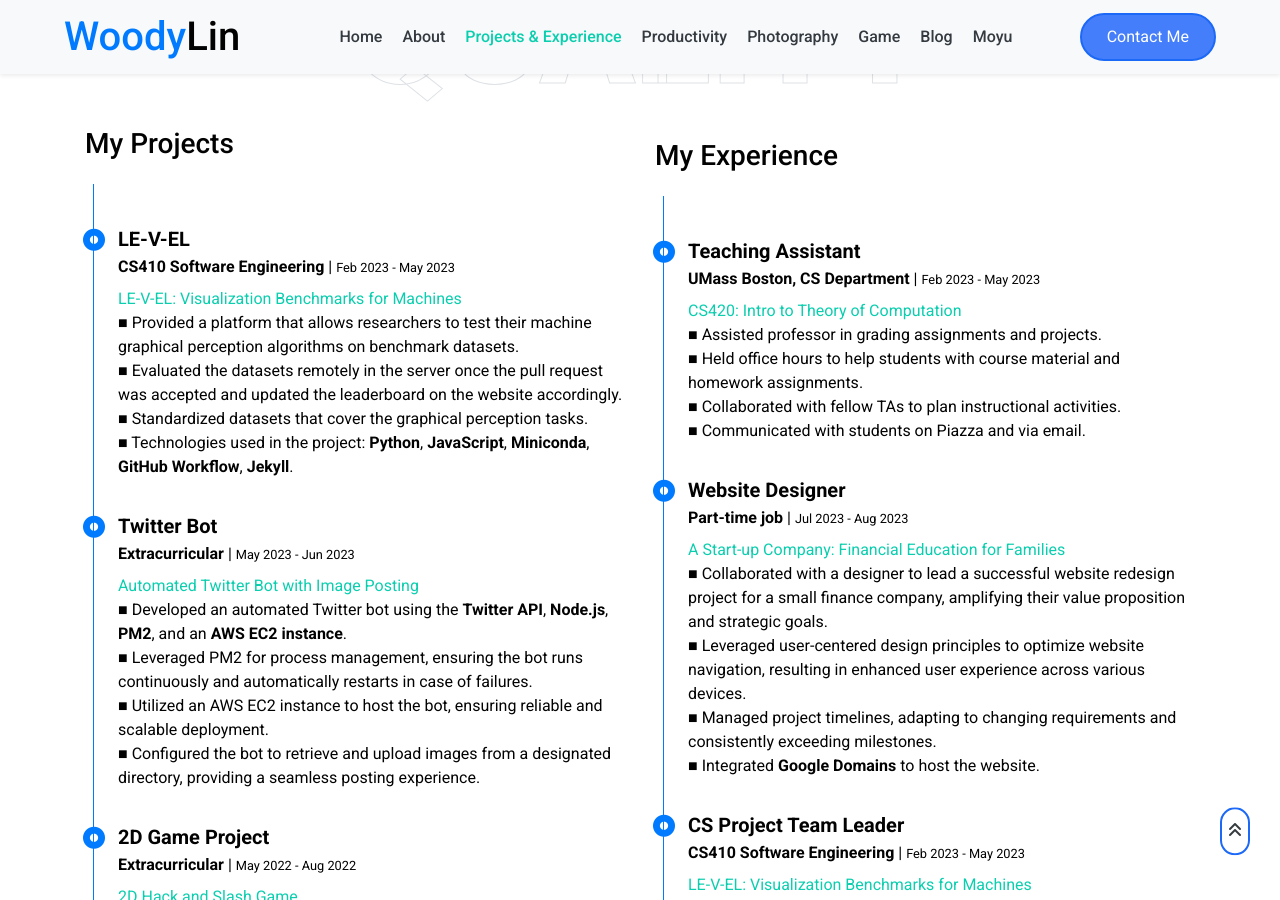
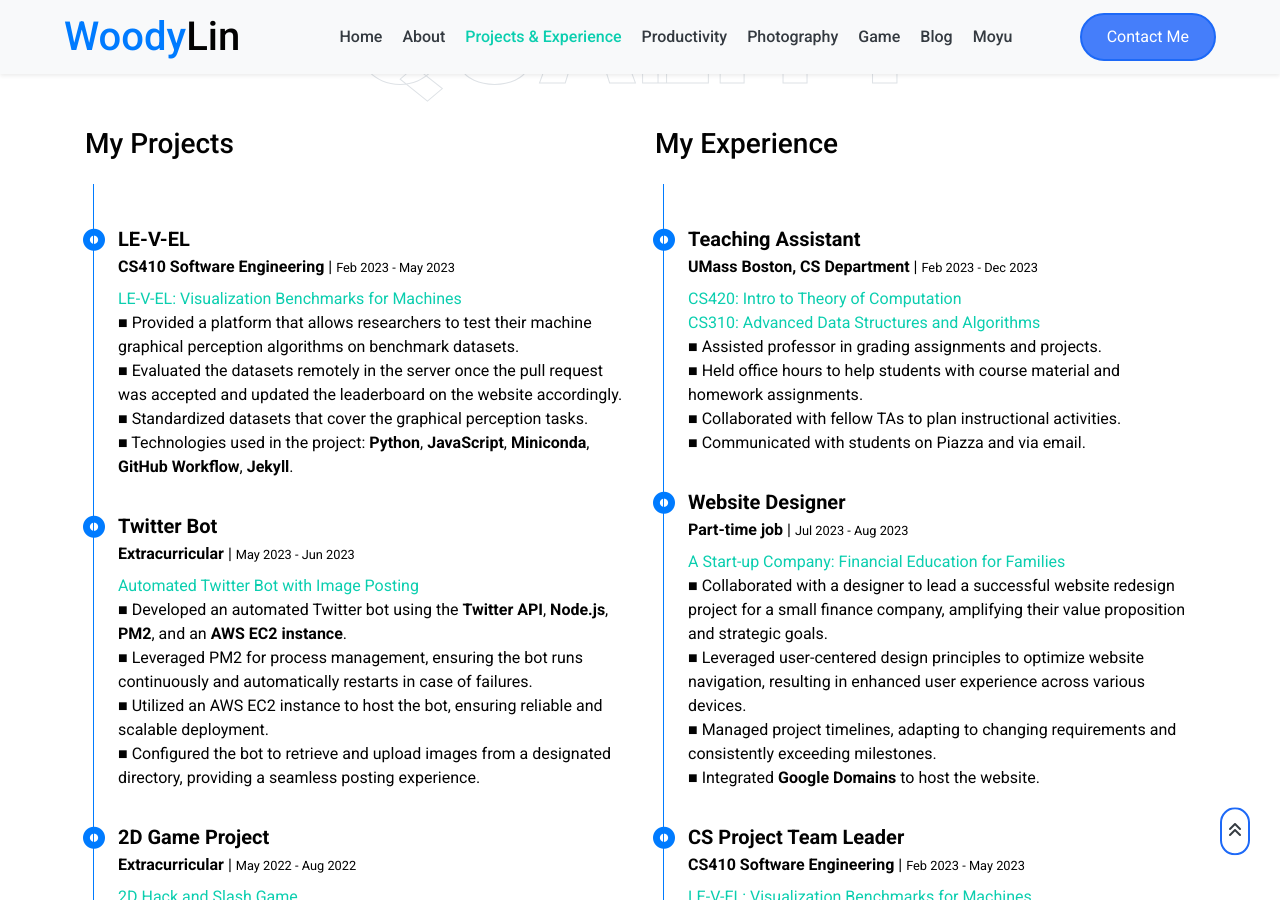
Before and after one commit to WoodyLinwc/WoodyLinwc.github.io, a Jekyll site: the page built from index.md, in a window 1280 px wide and 900 px high, scrolled down 2098 px. Built offline with Jekyll 4.4.1, drawn with Linux system fonts in a browser that asks for light colours.

Commit message:
Update index.md

```diff
--- a/index.md
+++ b/index.md
@@ -258,9 +258,11 @@
                     <div class="position-relative ex-me mb-4">
                         <i class="far fa-dot-circle text-primary position-absolute" style="top: 2px;left: -35px;  font-size: 22px;"></i>
                         <h5 class="font-weight-bold mb-1">Teaching Assistant</h5>
-                        <p class="mb-2"><strong>UMass Boston, CS Department</strong> | <small>Feb 2023 - May 2023</small></p>
+                        <p class="mb-2"><strong>UMass Boston, CS Department</strong> | <small>Feb 2023 - Dec 2023</small></p>
                         <p>
                             <a href="https://www.cs.umb.edu/~stchang/cs420/s23/info.html" target="_blank">CS420: Intro to Theory of Computation</a>
+                            <br />
+                            <a href="https://woodylinwc.github.io/pdf/CS310_Syllabus.pdf" target="_blank">CS310: Advanced Data Structures and Algorithms</a>
                             <br />
                             ■ Assisted professor in grading assignments and projects.
                             <br />
```
